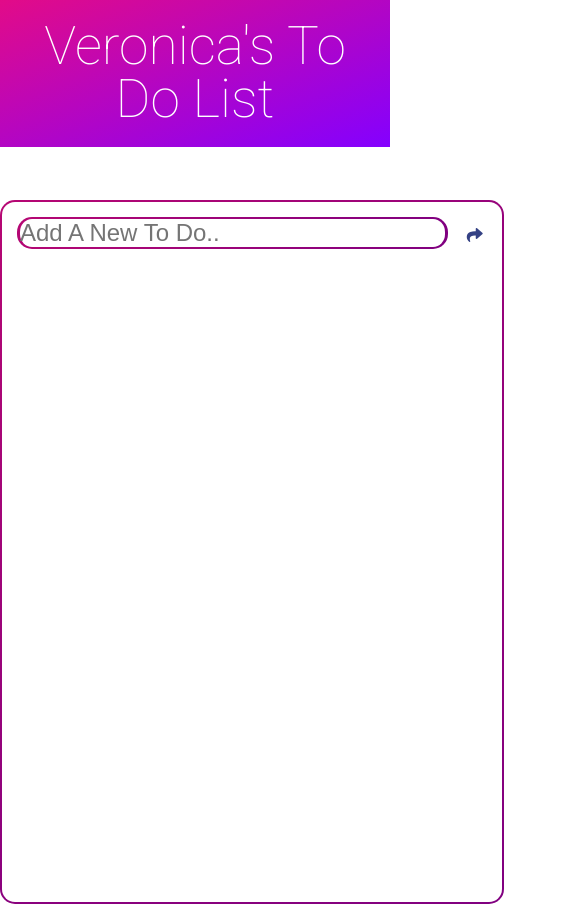
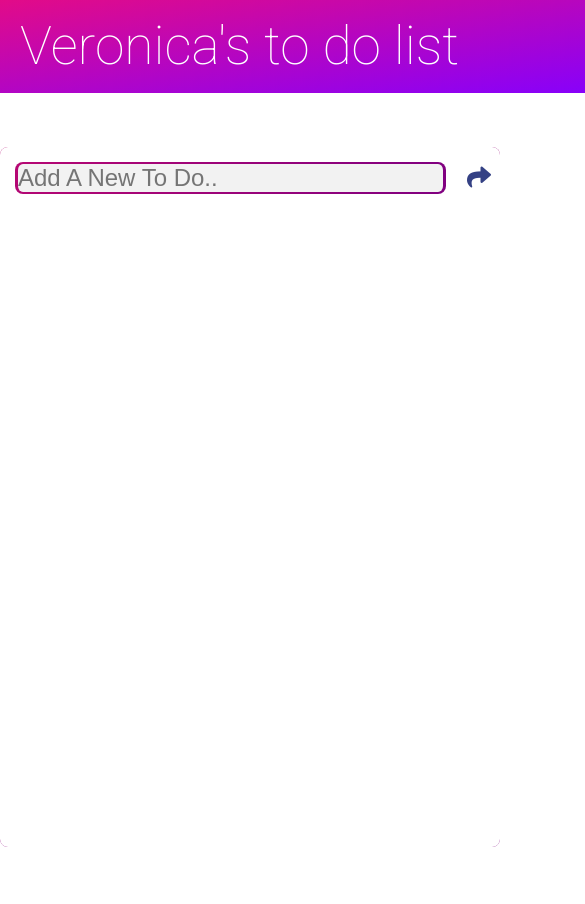
Before and after one commit to thblaha/To-Do-App, a website: page public/index.html in a window 390 px wide. Shown: the top 904 px of the page, 585 px wide, since content can reach past the window. After the commit the page ends 847 px from the top, so only its background shows below. Drawn offline with nearby package versions, Linux system fonts and the light colour scheme; no server answers.

Commit message:
finished

```diff
--- a/public/css/style.css
+++ b/public/css/style.css
@@ -1,12 +1,26 @@
 body {
     font-family: 'Roboto';
+    font-size: 1.5em;
+}
+
+header {
+    background: linear-gradient(to left top, rgb(132, 0, 255), rgb(226, 11, 136));
+    color: white;
+    font-size: 40pt;
+    text-align: left;
+    padding: 20px;
+    margin-bottom: 1em;
+    font-weight: 100;
 }
 
 #new-todo-text {
     width: 425px;
-    font-size: 1.5em;
     margin: 15px;
     border-width: 1px;
+    font-weight: 400;
+    font-size: 1.5rem;
+    /* override to fill in input to match todos */
+    background-image: linear-gradient(rgb(242, 242, 242), rgb(242, 242, 242)), radial-gradient(circle at top left, #b60773, purple);
 }
 
 .wrapper {
@@ -16,20 +30,11 @@ body {
     margin-right: auto;
 }
 
-.rounded-gradiant, .rounded-gradiant:focus {
-    border: 2px solid transparent;
-    border-radius: 15px;
-    background-image: linear-gradient(white, white), radial-gradient(circle at top left, #b60773, purple);
-    background-origin: border-box;
-    background-clip: content-box, border-box;
-}
-
 #todos {
     display: grid;
     grid-template-rows: auto;
     grid-gap: 20px;
     padding: 15px;
-    font-weight: 800;
     color: black;
 }
 
@@ -40,21 +45,17 @@ body {
     padding: 10px;
     display: flex;
     align-items: center;
+    font-weight: 400;
 }
 
 .list-text {
     flex: 1;
     padding: 4px;
-}
-
-.completed {
-    color: black;
-    cursor: pointer;
+    padding-left: 10px;
 }
 
 .delete,
 .submit {
-    cursor: pointer;
     padding: 0;
     border: none;
     font: inherit;
@@ -65,18 +66,49 @@ body {
 
 .delete {
     color: rgb(52, 65, 132);
-    font-size: 1.5em;
 }
 
-header {
-    display: grid;
-    grid-area: header;
-    background: linear-gradient(to left top, rgb(132, 0, 255), rgb(226, 11, 136));
-    color: white;
-    font-size: 40pt;
-    text-align: center;
-    padding: 20px;
-    margin-bottom: 1em;
+.completed,
+.fancy-checkbox {
+    color: black;
+    cursor: pointer;
 }
 
-/* x color: rgb(52, 65, 132);
+/* custom icon checkboxes */
+.fancy-checkbox input[type="checkbox"],
+.fancy-checkbox .checked {
+    display: none;
+}
+
+.fancy-checkbox input[type="checkbox"]:checked~.checked {
+    display: inline-block;
+}
+
+.fancy-checkbox input[type="checkbox"]:checked~.unchecked {
+    display: none;
+}
+
+/* rounded border with a gradient */
+.rounded-gradiant,
+.rounded-gradiant:focus {
+    border: 2px solid transparent;
+    border-radius: 8px;
+    background-image: linear-gradient(white, white), radial-gradient(circle at top left, #b60773, purple);
+    background-origin: border-box;
+    background-clip: content-box, border-box;
+}
+
+/* media query for small screen */
+@media only screen and (max-width: 600px) {
+
+    .wrapper {
+        border: none;
+    }
+
+    .truncate {
+        width: 600px;
+        white-space: nowrap;
+        overflow: hidden;
+        text-overflow: ellipsis;
+    }
+}
--- a/public/index.html
+++ b/public/index.html
@@ -9,21 +9,21 @@
   <link rel="stylesheet" href="css/style.css">
   <link rel="stylesheet" href="https://use.fontawesome.com/releases/v5.3.1/css/all.css" integrity="sha384-mzrmE5qonljUremFsqc01SB46JvROS7bZs3IO2EmfFsd15uHvIt+Y8vEf7N7fWAU"
     crossorigin="anonymous">
-  <link href="https://fonts.googleapis.com/css?family=Roboto:100" rel="stylesheet">
+  <link href="https://fonts.googleapis.com/css?family=Roboto:100,400" rel="stylesheet">
+
   <script src="https://code.jquery.com/jquery.js"></script>
 
   <title>Todo</title>
 </head>
 
 <body>
-  <header>Veronica's To Do List</header>
+  <header class="truncate">Veronica's to do list</header>
   <div class="wrapper rounded-gradiant">
     <form role="form">
-      <input text="text" id="new-todo-text" class ="rounded-gradiant" placeholder="Add A New To Do..">
+      <input text="text" id="new-todo-text" class="rounded-gradiant" placeholder="Add A New To Do..">
       <button type="submit" class="add-new-todo submit"><i class="fas fa-share"></i></button>
     </form>
     <div id="todos">
-      <button type="delete" class='delete' <i class="fas fa-times"></i>
     </div>
   </div>
   <script src="js/app.js"></script>
--- a/public/js/app.js
+++ b/public/js/app.js
@@ -24,19 +24,28 @@ $(function () {
     const output = $(outputElement);
 
     const todoEl = $('<div>').addClass('todo');
-    todoEl.append(
-      $('<input type="checkbox">')
+
+    const label = $('<label>').addClass('fancy-checkbox');
+    const checkbox = $('<input type="checkbox">')
       .attr('checked', todo.completed)
       .addClass('completed')
-      .attr('data-index', index),
+      .attr('data-index', index);
 
+
+    label.append(checkbox);
+    label.append('<i class="fas fa-check-square checked">');
+    label.append('<i class="far fa-square unchecked">');
+
+    todoEl.append(
+      label,
 
       $('<span>').text(todo.text).addClass('list-text'),
 
       $('<button>')
-      .text('x')
+      // .text('x')
       .addClass('delete')
       .attr('data-index', index)
+      .append('<i>').addClass('fas fa-times')
     );
 
     output.append(todoEl);
```
